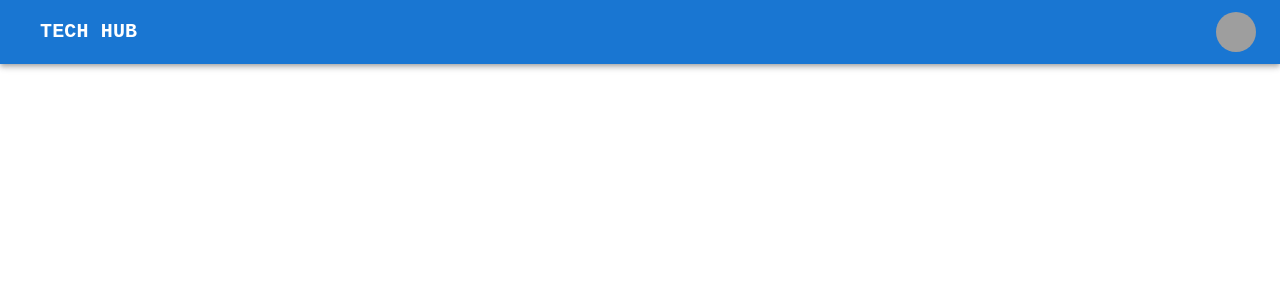
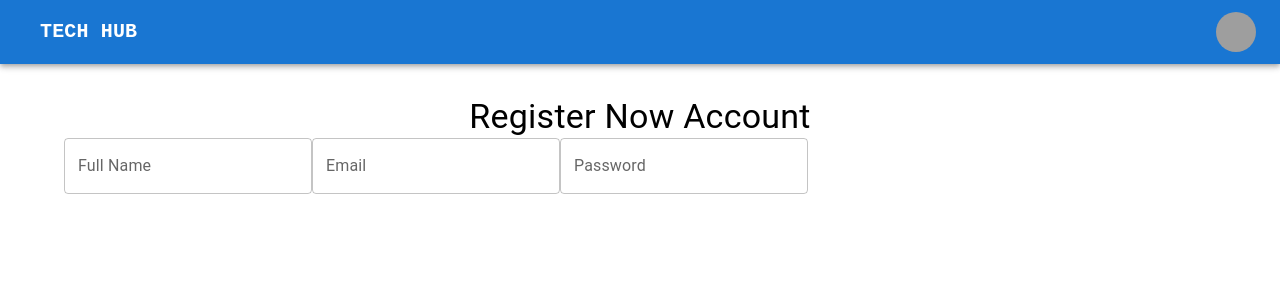
Before and after one commit to faridahossam/Coffeeny_e-commerce_MERN, a React (Vite) app in the folder frontend/: page /register in a window 1280 px wide. Before the commit this address had no page. Shown: the top 300 px of the page. Built offline with nearby package versions, Linux system fonts and the light colour scheme; grey boxes are pictures that could not be loaded; some icons are missing.

Commit message:
register

```diff
--- a/frontend/src/App.tsx
+++ b/frontend/src/App.tsx
@@ -1,6 +1,7 @@
 import { BrowserRouter, Route, Routes } from "react-router-dom"
 import HomePage from "./pages/HomePage"
 import NavBar from "./components/NavBar"
+import RegisterPage from "./pages/RegisterPage"
 
 
 function App() {
@@ -10,7 +11,7 @@ function App() {
       <NavBar />
       <Routes>
         <Route path="/" element={<HomePage />}/>
-
+        <Route path="/register" element={<RegisterPage/>}/>
       </Routes>
     </BrowserRouter>
   )
--- /dev/null
+++ b/frontend/src/pages/RegisterPage.tsx
@@ -0,0 +1,26 @@
+import { Box, Container, TextField, Typography } from "@mui/material";
+
+const RegisterPage = () => {
+  return (
+    <Container>
+      <Box
+        sx={{
+          display: "flex",
+          flexDirection:"column",
+          justifyContent: "center",
+          alignItems: "center",
+          mt: 4,
+        }}
+      >
+        <Typography variant="h4">Register Now Account</Typography>
+      </Box>
+      <Box sx={{display:"flex" }}>
+        <TextField label="Full Name" name="fullName"/>
+        <TextField label="Email" name="email"/>
+        <TextField label="Password" name="password"/>
+
+      </Box>
+    </Container>
+  );
+};
+export default RegisterPage;
```
